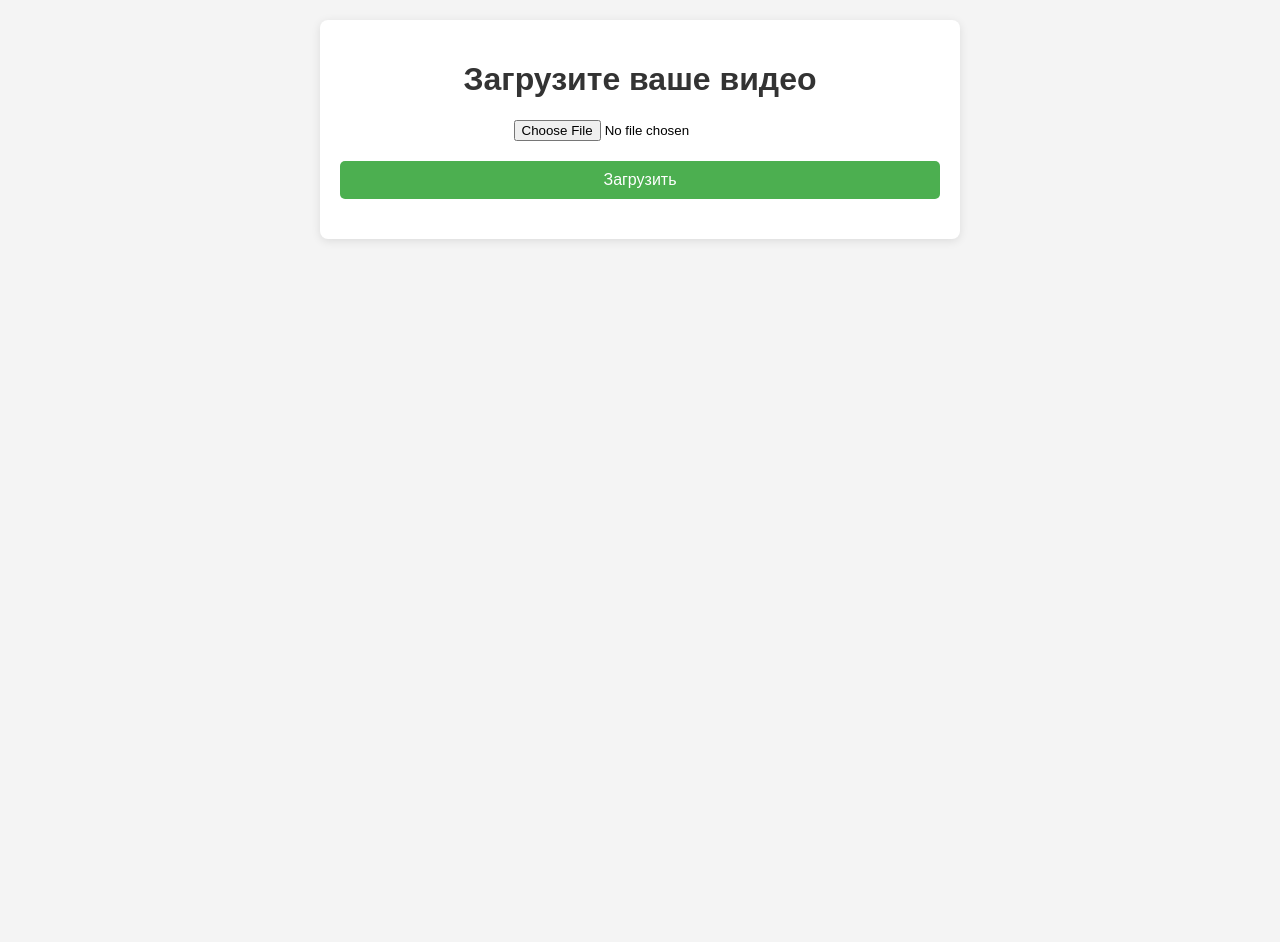
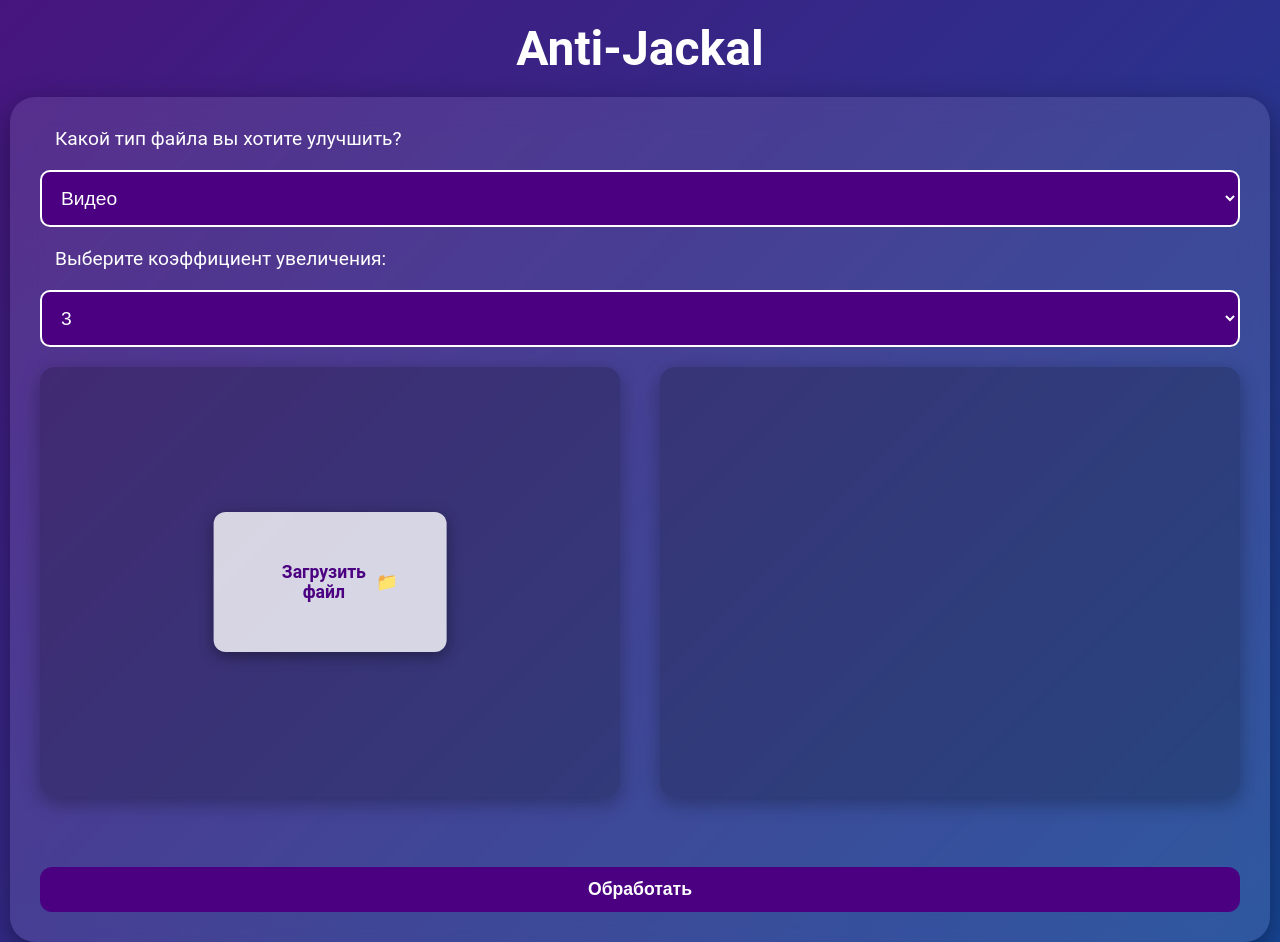
Before and after one commit to Mixail-laboratory/nginx-gradio, a Flask app: page / in a window 1280 px wide. Before the commit the page ends 241 px from the top, so only its background shows below. Run offline with Flask 3, Linux system fonts and the light colour scheme.

Commit message:
fix prototype

```diff
--- a/app.py
+++ b/app.py
@@ -1,77 +1,91 @@
 from flask import Flask, request, render_template, redirect, url_for, send_from_directory, jsonify
 import os
+import sys
+import uuid
+from werkzeug.utils import secure_filename
+from concurrent.futures import ProcessPoolExecutor
+import time
 import subprocess
-import threading
-from werkzeug.utils import secure_filename
 
 app = Flask(__name__)
+UPLOAD_FOLDER = 'uploads'
+RESULT_FOLDER = 'results'
+os.makedirs(UPLOAD_FOLDER, exist_ok=True)
+os.makedirs(RESULT_FOLDER, exist_ok=True)
 
-app.config['UPLOAD_FOLDER'] = 'uploads'
-app.config['ALLOWED_EXTENSIONS'] = {'mp4', 'avi', 'mov', 'mkv'}
 
-progress = 0
+def test_upscale(file_path, method, scale):
+    unique_id = str(uuid.uuid4())
+    name, ext = os.path.splitext(os.path.basename(file_path))
+    output_file = os.path.join(RESULT_FOLDER, f"{name}_{unique_id}{ext}")
+    print(output_file)
+    cmd = f'ffmpeg -i {file_path} -y {output_file}'
+    command = ['ffmpeg', '-i', file_path, '-y', output_file]
 
-def allowed_file(filename):
-    return '.' in filename and filename.rsplit('.', 1)[1].lower() in app.config['ALLOWED_EXTENSIONS']
+    os.system(cmd)
+    return output_file if os.path.exists(output_file) else None
 
-def run_ffmpeg(input_file, output_file):
-    global progress
-    command = ['ffmpeg', '-i', input_file, '-y', output_file]
+def upscale(file_path, method, scale):
+    unique_id = str(uuid.uuid4())
+    name, ext = os.path.splitext(os.path.basename(file_path))
+    output_file = os.path.join(RESULT_FOLDER, f"{name}_{unique_id}{ext}")
 
-    process = subprocess.Popen(command, stdout=subprocess.PIPE, stderr=subprocess.PIPE)
+    if not is_debug:
+        if method == "Видео":
+            cmd = f'CUDA_VISIBLE_DEVICES=0 python inference_realesrgan_video.py -i "{file_path}" -n realesr-animevideov3 -s {scale} --suffix {unique_id} --num_process_per_gpu 2'
+        else:
+            cmd = f'python inference_realesrgan.py -n RealESRGAN_x4plus -i "{file_path}" --suffix {unique_id} -s {scale}'
 
-    while True:
-        output = process.stderr.read(1024).decode()
-        if output == '' and process.poll() is not None:
-            break
-        if output:
-            for line in output.splitlines():
-                if "time=" in line:
-                    time_str = line.split("time=")[1].split(" ")[0]
-                    time_parts = time_str.split(":")
-                    total_seconds = int(time_parts[0]) * 3600 + int(time_parts[1]) * 60 + float(time_parts[2])
+        os.system(cmd)
 
-                    total_duration = 60
-                    progress = int((total_seconds / total_duration) * 100)
-
-    progress = 100
+    if method == "Видео":
+        video_output_file = os.path.join(RESULT_FOLDER, f"{name}_{unique_id}.mp4")
+        return video_output_file if os.path.exists(video_output_file) else None
+    else:
+        return output_file if os.path.exists(output_file) else None
 
 @app.route('/')
 def index():
     return render_template('upload.html')
 
-@app.route('/upload', methods=['POST'])
-def upload():
-    global progress
-    progress = 0
+@app.route('/process', methods=['POST'])
+def process_file():
+    file = request.files['file']
+    method = request.form['method']
+    scale = request.form['scale']
 
-    if 'video' not in request.files:
-        return redirect(url_for('index'))
+    filename = secure_filename(file.filename)
+    file_path = os.path.join(UPLOAD_FOLDER, filename)
+    file.save(file_path)
 
-    video_file = request.files['video']
+    result = None
 
-    if video_file.filename == '' or not allowed_file(video_file.filename):
-        return redirect(url_for('index'))
+    # test_upscale for my test code
+    # upscale for realsrgan
+    with ProcessPoolExecutor(max_workers=4) as executor:
+        future = executor.submit(test_upscale, file_path, method, scale)
+        #future = executor.submit(upscale, file_path, method, scale)
+        result = future.result()
 
-    if not os.path.exists(app.config['UPLOAD_FOLDER']):
-        os.makedirs(app.config['UPLOAD_FOLDER'])
 
-    filename = secure_filename(video_file.filename)
-    video_path = os.path.join(app.config['UPLOAD_FOLDER'], filename)
-    video_file.save(video_path)
+    if result:
+        result_url = url_for('download_file', filename=os.path.basename(result))
+        return jsonify({
+            "status": "success",
+            "original_url": url_for('download_file', filename=filename),
+            "result_url": result_url
+        })
+    return jsonify({"status": "error", "message": "Ошибка обработки файла"}), 500
 
-    output_path = os.path.join(app.config['UPLOAD_FOLDER'], 'output.mp4')
-    threading.Thread(target=run_ffmpeg, args=(video_path, output_path)).start()
-
-    return render_template('upload.html', message='Видео загружается и обрабатывается!')
-
-@app.route('/progress', methods=['GET'])
-def get_progress():
-    return jsonify({'progress': progress})
-
-@app.route('/download/<filename>', methods=['GET'])
-def download(filename):
-    return send_from_directory(app.config['UPLOAD_FOLDER'], filename, as_attachment=True)
+@app.route('/results/<filename>')
+def download_file(filename):
+    print(filename)
+    print(RESULT_FOLDER)
+    if filename in os.listdir(RESULT_FOLDER):
+        print('exist')
+        return send_from_directory(RESULT_FOLDER, filename, as_attachment=True)
 
 if __name__ == '__main__':
+    if len(sys.argv) > 1:
+        is_debug = True
     app.run(debug=True)
--- a/static/script.js
+++ b/static/script.js
@@ -1,43 +1,108 @@
-const form = document.getElementById('uploadForm');
-const progress = document.getElementById('progress');
-const progressBar = document.getElementById('progress-bar');
-const progressText = document.getElementById('progress-text'); // Добавлено
-const messageDiv = document.getElementById('message');
-const downloadLink = document.getElementById('download-link');
+function toggleInputs() {
+    const method = document.getElementById('enhancement_method').value;
+    const input = document.getElementById('file_input');
+    input.accept = method === 'Видео' ? 'video/*' : 'image/*';
+}
 
-form.addEventListener('submit', function(event) {
-    event.preventDefault(); // Остановить стандартное поведение формы
+function previewFile() {
+    const fileInput = document.getElementById('file_input');
+    const file = fileInput.files[0];
 
-    const formData = new FormData(form);
-    const xhr = new XMLHttpRequest();
+    if (!file) return;
 
-    xhr.open('POST', '/upload', true);
+    const fileType = file.type.startsWith('video') ? 'Видео' : 'Фото';
+    const removeButton = document.getElementById('remove_file_btn');
 
-    xhr.onload = function() {
-        if (xhr.status === 200) {
-            // Начать проверку прогресса после успешной загрузки
-            checkProgress();
+    if (fileType === 'Видео') {
+        const originalVideo = document.getElementById('original_video');
+        const originalImage = document.getElementById('original_image');
+        const uploadContainer = document.getElementById('upload_container');
+        originalImage.classList.add('hidden');
+        originalVideo.classList.remove('hidden');
+        uploadContainer.style.display = 'none';
+        removeButton.classList.remove('hidden');
+        originalVideo.src = URL.createObjectURL(file);
+        originalVideo.load();
     } else {
-            alert('Ошибка загрузки. Попробуйте еще раз.');
+        const originalImage = document.getElementById('original_image');
+        const originalVideo = document.getElementById('original_video');
+        const uploadContainer = document.getElementById('upload_container');
+        originalVideo.classList.add('hidden');
+        originalImage.classList.remove('hidden');
+        uploadContainer.style.display = 'none';
+        removeButton.classList.remove('hidden');
+        originalImage.src = URL.createObjectURL(file);
     }
-    };
+}
 
-    xhr.send(formData); // Отправить данные формы
-});
+function removeFile() {
+    const fileInput = document.getElementById('file_input');
+    const uploadContainer = document.getElementById('upload_container');
+    const originalVideo = document.getElementById('original_video');
+    const originalImage = document.getElementById('original_image');
+    const removeButton = document.getElementById('remove_file_btn');
 
-function checkProgress() {
-    progress.style.display = 'block'; // Показать прогресс-бар
-    const interval = setInterval(() => {
-        fetch('/progress')
+    // Сбрасываем файл
+    fileInput.value = "";
+    originalVideo.classList.add('hidden');
+    originalImage.classList.add('hidden');
+    uploadContainer.style.display = 'block';
+    removeButton.classList.add('hidden');
+}
+
+function processFile() {
+    const fileInput = document.getElementById('file_input');
+    const enhancementMethod = document.getElementById('enhancement_method').value;
+    const scale = document.getElementById('scale').value;
+
+    if (!fileInput.files.length) {
+        alert("Загрузите файл!");
+        return;
+    }
+
+    const formData = new FormData();
+    formData.append('file', fileInput.files[0]);
+    formData.append('method', enhancementMethod);
+    formData.append('scale', scale);
+
+    fetch('/process', {
+        method: 'POST',
+        body: formData
+    })
     .then(response => response.json())
     .then(data => {
-                progressBar.style.width = data.progress + '%'; // Обновить ширину прогресс-бара
-                progressText.innerText = data.progress + '%'; // Обновить текст прогресса
-                if (data.progress >= 100) {
-                    clearInterval(interval); // Остановить проверку, когда прогресс 100%
-                    messageDiv.innerHTML = 'Обработка завершена!'; // Показать сообщение
-                    downloadLink.style.display = 'block'; // Показать кнопку для скачивания
+        if (data.status === 'success') {
+            const isVideo = enhancementMethod === 'Видео';
+            const processedVideo = document.getElementById('processed_video');
+            const processedImage = document.getElementById('processed_image');
+            const downloadResultVideo = document.getElementById('download_result_video');
+            const downloadResultImage = document.getElementById('download_result_image');
+            console.log('asdasdjaskjd')
+            if (isVideo) {
+                processedImage.classList.add('hidden');
+                processedVideo.classList.remove('hidden');
+                processedVideo.src = data.result_url;
+                processedVideo.load();
+                downloadResultVideo.href = data.result_url;
+                downloadResultVideo.classList.remove('hidden');
+                downloadResultVideo.download = 'processed_video.mp4';
+                downloadResultImage.classList.add('hidden');
+            } else {
+                processedVideo.classList.add('hidden');
+                processedImage.classList.remove('hidden');
+                processedImage.src = data.result_url;
+                downloadResultImage.href = data.result_url;
+                downloadResultImage.classList.remove('hidden');
+                downloadResultImage.download = 'processed_image.png';
+                downloadResultVideo.classList.add('hidden');
             }
+
+        } else {
+            alert(data.message || 'Ошибка обработки файла');
+        }
+    })
+    .catch(err => {
+        console.error(err);
+        alert('Произошла ошибка при обработке файла!');
     });
-    }, 500); // Проверять каждые 0.5 секунды
 }
--- a/static/style.css
+++ b/static/style.css
@@ -1,102 +1,223 @@
 body {
-    font-family: Arial, sans-serif;
-    background-color: #f4f4f4;
+    font-family: 'Roboto', Arial, sans-serif;
+    background: linear-gradient(135deg, #47157E, #174696);
+    color: white;
     margin: 0;
-    padding: 20px;
+    padding: 0;
+    display: flex;
+    flex-direction: column;
+    align-items: center;
+    justify-content: center;
+    min-height: 100vh;
 }
 
 h1 {
     text-align: center;
-    color: #333;
+    margin: 20px 0;
+    font-size: 3em;
+    font-weight: bold;
 }
 
+/* Стили для контейнера */
 .container {
-    max-width: 600px;
-    margin: 0 auto;
-    background: white;
-    padding: 20px;
-    border-radius: 8px;
-    box-shadow: 0 2px 10px rgba(0, 0, 0, 0.1);
+    width: 100%;
+    max-width: 1200px;
+    background: rgba(255, 255, 255, 0.1);
+    padding: 30px;
+    border-radius: 25px;
+    box-shadow: 0px 10px 30px rgba(0, 0, 0, 0.4);
+    backdrop-filter: blur(15px);
 }
 
-input[type="file"] {
-    display: block;
-    margin: 20px auto;
+label {
+    display: inline;
+    width: 50%;
+    margin: 20px 0;
+    padding: 15px;
+    border-radius: 10px;
+    font-size: 1.2em;
+    border: none;
+    color: white;
 }
 
+select {
+    display: inline;
+    width: 100%;
+    margin: 20px 0;
+    padding: 15px;
+    border-radius: 10px;
+    font-size: 1.2em;
+    border: 2px solid white; /* Белая рамка */
+    background-color: #4B0082; /* Черный фон */
+    color: white; /* Белый текст */
+    cursor: pointer;
+}
+
+select option {
+    background-color: #4B0082; /* Черный фон для опций */
+    color: white; /* Белый текст для опций */
+}
 button {
-    background-color: #4CAF50;
+    display: inline-block;
+    background: #4B0082;
     color: white;
-    padding: 10px 15px;
+    font-weight: bold;
+    padding: 12px 15px; /* Уменьшенные отступы */
+    font-size: 1.1em;
     border: none;
-    border-radius: 5px;
+    border-radius: 12px;
     cursor: pointer;
-    font-size: 16px;
-    width: 100%;
-    transition: background-color 0.3s;
+    width: 100%; /* Сделаем кнопки на всю ширину */
+    margin-top: 50px; /* Уменьшенный отступ */
+    text-align: center;
+    transition: all 0.3s ease;
 }
 
 button:hover {
-    background-color: #45a049;
+    background: #8000FF;
+    transform: scale(1.05);
 }
 
-#progress {
-    width: 100%;
-    background-color: #f3f3f3;
-    border-radius: 5px;
-    margin-top: 20px;
-    display: none; /* Скрыто по умолчанию */
+.media-container {
+    display: flex;
+    flex-wrap: wrap;
+    justify-content: space-between;
+    gap: 30px;
+    margin-bottom: 20px;
 }
 
-#progress-bar {
-    width: 0%;
-    height: 30px;
-    background-color: #4caf50;
-    border-radius: 5px;
-    transition: width 0.3s;
+.media-view {
+    flex: 1;
+    text-align: center;
+    background: rgba(0, 0, 0, 0.2);
+    border-radius: 15px;
+    padding: 15px;
+    box-shadow: 0px 6px 20px rgba(0, 0, 0, 0.3);
+    position: relative;
+    width: 100%; /* Добавлена полная ширина */
+    max-width: 550px;
+    height: 400px; /* Фиксированная высота для блоков */
 }
 
-#message {
-    text-align: center;
-    margin-top: 20px;
-    font-size: 18px;
-    color: #333;
+video, img {
+    width: 100%;
+    height: 100%;
+    border: 5px solid white;
+    border-radius: 15px;
+    object-fit: cover;
 }
 
-#download-link {
+.file-upload-container {
+    position: absolute;
+    top: 50%;
+    left: 50%;
+    transform: translate(-50%, -50%);
+    background-color: rgba(255, 255, 255, 0.8);
+    border-radius: 12px;
+    padding: 15px 20px;
     text-align: center;
-    margin-top: 20px;
+    cursor: pointer;
+    box-shadow: 0px 4px 15px rgba(0, 0, 0, 0.4);
+    transition: background 0.3s ease-in-out;
+}
+
+.file-upload-container:hover {
+    background-color: rgba(255, 255, 255, 1);
+}
+
+.file-upload-container input {
     display: none;
 }
 
-.download-button {
-    background-color: #007BFF;
-    color: white;
-    padding: 10px 15px;
-    border: none;
-    border-radius: 5px;
-    text-decoration: none;
-    font-size: 16px;
-    transition: background-color 0.3s;
+.file-upload-container label {
+    cursor: pointer;
+    font-size: 1.1em;
+    font-weight: bold;
+    color: #4B0082;
+    display: inline-flex;
+    align-items: center;
+    gap: 10px;
 }
 
-.download-button:hover {
-    background-color: #0056b3;
+.download-btn {
+    display: inline-block;
+    background: #47157E;
+    color: white;
+    font-weight: bold;
+    padding: 12px 15px;
+    font-size: 1em;
+    border: none;
+    border-radius: 12px;
+    cursor: pointer;
+    margin-top: 10px; /* Уменьшенный отступ */
+    width: 100%; /* Кнопка на всю ширину */
+    transition: all 0.3s ease;
 }
 
-#progress-bar {
-    width: 0%;
-    height: 30px;
-    background-color: #4caf50;
-    border-radius: 5px;
-    transition: width 0.3s;
-    position: relative;
+.download-btn:hover {
+    background: #8000FF;
 }
 
-#progress-text {
-    position: absolute;
-    width: 100%;
-    text-align: center;
+.remove-btn {
+    display: inline-block;
+    background: #FF0000;
     color: white;
     font-weight: bold;
+    padding: 12px 15px;
+    font-size: 1em;
+    border: none;
+    border-radius: 12px;
+    cursor: pointer;
+    margin-top: 10px; /* Уменьшенный отступ */
+    width: 100%; /* Кнопка на всю ширину */
+    transition: all 0.3s ease;
 }
+
+.remove-btn:hover {
+    background: #FF4D4D;
+}
+
+.hidden {
+    display: none;
+}
+
+/* Адаптивные стили */
+@media screen and (max-width: 768px) {
+    h1 {
+        font-size: 2.5em;
+    }
+
+    .media-container {
+        flex-direction: column;
+    }
+
+    .media-view {
+        flex: 1 1 100%;
+    }
+
+    video, img {
+        max-height: 300px;
+    }
+
+    button, .remove-btn, .download-btn {
+        font-size: 0.9em;
+    }
+}
+
+@media screen and (max-width: 720px) {
+    h1 {
+        font-size: 2em;
+    }
+
+    .file-upload-container label {
+        font-size: 1em;
+    }
+
+    button, .remove-btn, .download-btn {
+        font-size: 0.8em;
+    }
+
+    video, img {
+        max-height: 250px;
+    }
+}
--- a/templates/upload.html
+++ b/templates/upload.html
@@ -1,26 +1,50 @@
 <!DOCTYPE html>
-<html lang="ru">
+<html lang="en">
 <head>
     <meta charset="UTF-8">
-    <title>Загрузка видео</title>
+    <meta name="viewport" content="width=device-width, initial-scale=1.0">
+    <title>Anti-Jackal: Улучшение мультимедиа</title>
     <link rel="stylesheet" href="{{ url_for('static', filename='style.css') }}">
 </head>
 <body>
+    <h1>Anti-Jackal</h1>
     <div class="container">
-        <h1>Загрузите ваше видео</h1>
-        <form id="uploadForm" action="/upload" method="post" enctype="multipart/form-data">
-            <input type="file" name="video" accept="video/*" required>
-            <button type="submit">Загрузить</button>
-        </form>
-        <div id="progress">
-            <div id="progress-bar">
-                <span id="progress-text">0%</span>
+        <label for="enhancement_method">Какой тип файла вы хотите улучшить?</label>
+        <select id="enhancement_method" onchange="toggleInputs()">
+            <option value="Видео">Видео</option>
+            <option value="Фото">Фото</option>
+        </select>
+
+        <br/>
+
+        <label for="scale">Выберите коэффициент увеличения:</label>
+        <select id="scale">
+            <option value="2">2</option>
+            <option value="3" selected>3</option>
+            <option value="4">4</option>
+        </select>
+
+        <div class="media-container">
+            <div class="media-view">
+                <video id="original_video" controls class="hidden"></video>
+                <img id="original_image" class="hidden" alt="Файл до обработки">
+                <div class="file-upload-container" id="upload_container">
+                    <label for="file_input">
+                        <input type="file" id="file_input" accept="video/*,image/*" onchange="previewFile()">
+                        Загрузить файл<span>📁</span>
+                    </label>
+                </div>
+                <button id="remove_file_btn" class="remove-btn hidden" onclick="removeFile()">Удалить файл</button>
+            </div>
+            <div class="media-view">
+                <video id="processed_video" controls class="hidden"></video>
+                <img id="processed_image" class="hidden" alt="Файл после обработки"/>
+                <a id="download_result_video" class="download-btn hidden" download>Скачать итоговое видео</a>
+                <a id="download_result_image" class="download-btn hidden" download>Скачать итоговое фото</a>
             </div>
         </div>
-        <div id="message"></div>
-        <div id="download-link">
-            <a href="{{ url_for('download', filename='output.mp4') }}" class="download-button">Скачать обработанное видео</a>
-        </div>
+
+        <button onclick="processFile()">Обработать</button>
     </div>
 
     <script src="{{ url_for('static', filename='script.js') }}"></script>
```
Lines whose indentation alone changed are shown as unchanged.
